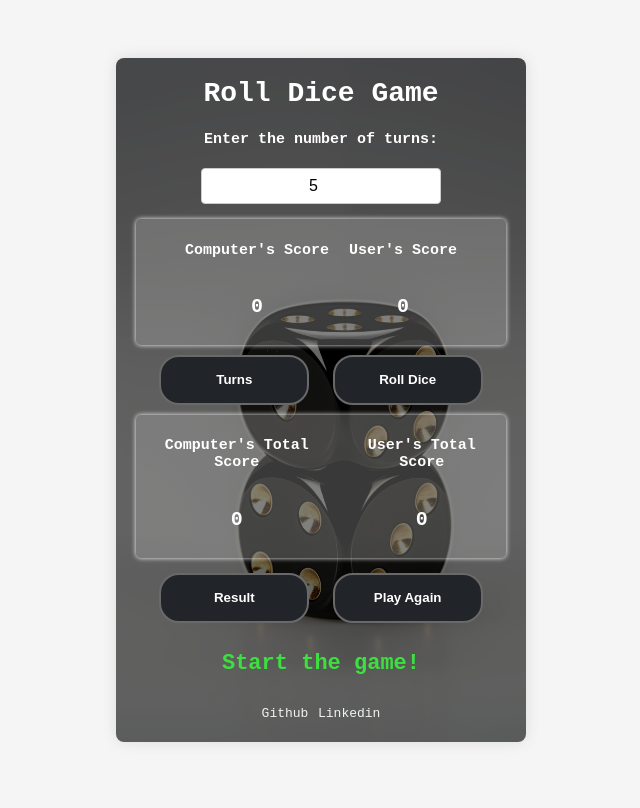
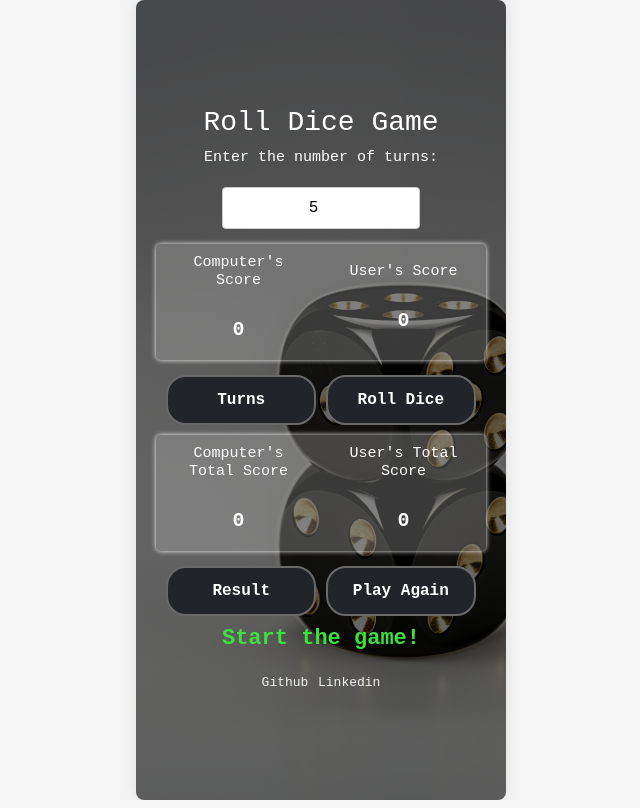
Before and after one commit to JitendraPra40/Roll-Dice-Game-using-Flask, a Flask app: page / in a window 1280 px wide. Shown: the whole page, without its empty margins (319-959 px from the left). Run offline with Flask 3, Linux system fonts and the light colour scheme; some libraries are stand-ins or nearby versions.

Commit message:
final update

```diff
--- a/static/css/app.css
+++ b/static/css/app.css
@@ -11,7 +11,7 @@ body {
     display: flex;
     justify-content: center;
     align-items: center;
-    height: 100vh;
+    height: 100vh !important;
     overflow-y: hidden;
 }
 .roll{
@@ -183,7 +183,7 @@ h2 {
 
     body {
         flex-direction: column;
-        height: 100vh;
+        height: auto;
         padding: 10px;
 
         overflow-y: auto;
--- a/templates/home.html
+++ b/templates/home.html
@@ -7,6 +7,7 @@
     <title>Roll Dice Game</title>
     <link rel="icon" href="../static/img/logo.png" type="image/x-icon" />
     <script src="https://code.jquery.com/jquery-3.6.0.min.js"></script>
+    <link href="https://maxcdn.bootstrapcdn.com/bootstrap/4.5.2/css/bootstrap.min.css" rel="stylesheet">
 
     <!-- Link to CSS -->
     <link rel="stylesheet" href="{{ url_for('static', filename='css/app.css') }}">
@@ -15,7 +16,8 @@
 </head>
 
 <body>
-    <div class="game-container">
+    <div class="game-container container-fluid d-flex justify-content-center align-items-center vh-100">
+        <div>
             <h1 class="roll">Roll Dice Game</h1>
 
             <!-- Input Section -->
@@ -25,32 +27,32 @@
             </form>
 
             <!-- Score Section -->
-        <div class="score-section">
-            <div>
+            <div class="row score-section">
+                <div class="col-6">
                     <h2>Computer's Score</h2>
                     <h2 class="score" id="comp_score">0</h2>
                 </div>
 
-            <div>
+                <div class="col-6">
                     <h2>User's Score</h2>
                     <h2 class="score" id="user_score">0</h2>
                 </div>
             </div>
 
             <!-- Roll Button -->
-        <div class="btn">
+            <div class="result-section">
                 <button class="button" onclick="set_turns()" type="button">Turns</button>
                 <button class="button" id="roll_button" onclick="roll()" type="button">Roll Dice</button>
             </div>
 
             <!-- Total Scores -->
-        <div class="score-section">
-            <div>
+            <div class=" row score-section">
+                <div class="col-6">
                     <h2>Computer's Total Score</h3>
                         <h2 class="score" id="comp_total_score">0</h2>
                 </div>
 
-            <div>
+                <div class="col-6">
                     <h2>User's Total Score</h2>
                     <h2 class="score" id="user_total_score">0</h2>
                 </div>
@@ -59,20 +61,24 @@
             <!-- Result Section -->
 
             <div class="result-section">
-            <div class="btn">
+
                 <button type="button" class="button" onclick="show_result()">Result</button>
+
                 <button type="button" class="button" onclick="refreshPage()">Play Again</button>
+
+
+
+
             </div>
-
             <div>
                 <h2 class="score" id="result">Start the game!</h2>
-            </div>
-
             </div>
 
 
             <div id="links"><a href="https://github.com/JitendraPra40" target="_blank">Github</a> <a
                     href="https://www.linkedin.com/in/jitendra-prajapati-14724b250/" target="_blank">Linkedin</a></div>
+        </div>
+
     </div>
 
 
@@ -92,12 +98,11 @@
         </div>
     </div>
 
-    <!-- Custom Message Popup -->
-    <!-- <div id="messagePopup" class="popup-overlay" style="display:none;">
-    <div class="popup-content">
-        <p id="messageText">Your message goes here</p>
-    </div>
-</div> -->
+    <!-- Bootstrap JS and dependencies -->
+    <script src="https://code.jquery.com/jquery-3.5.1.slim.min.js"></script>
+    <script src="https://cdn.jsdelivr.net/npm/@popperjs/core@2.9.3/dist/umd/popper.min.js"></script>
+    <script src="https://maxcdn.bootstrapcdn.com/bootstrap/4.5.2/js/bootstrap.min.js"></script>
+
 </body>
 
 </html>
```
Lines whose indentation alone changed are shown as unchanged.
